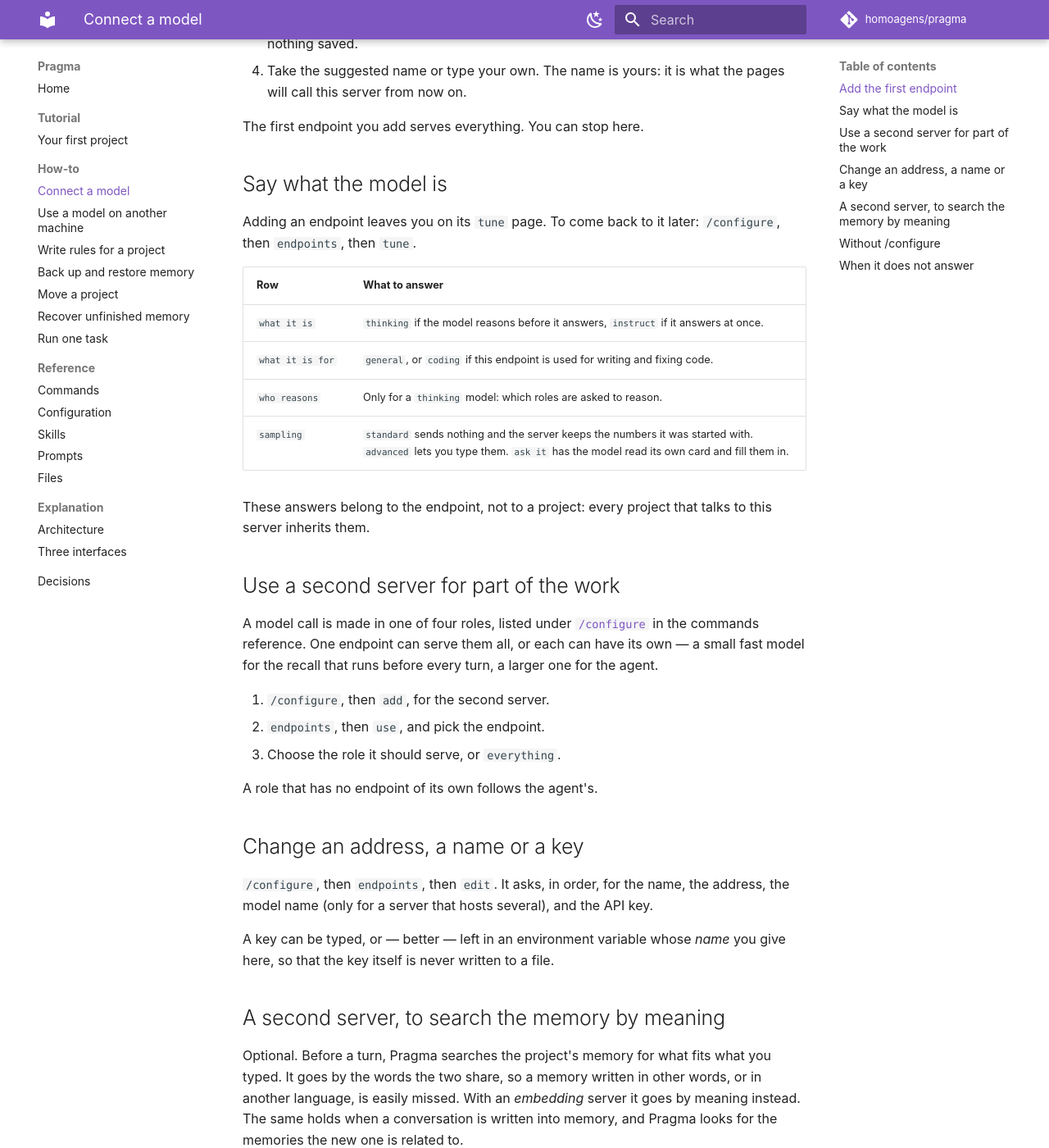
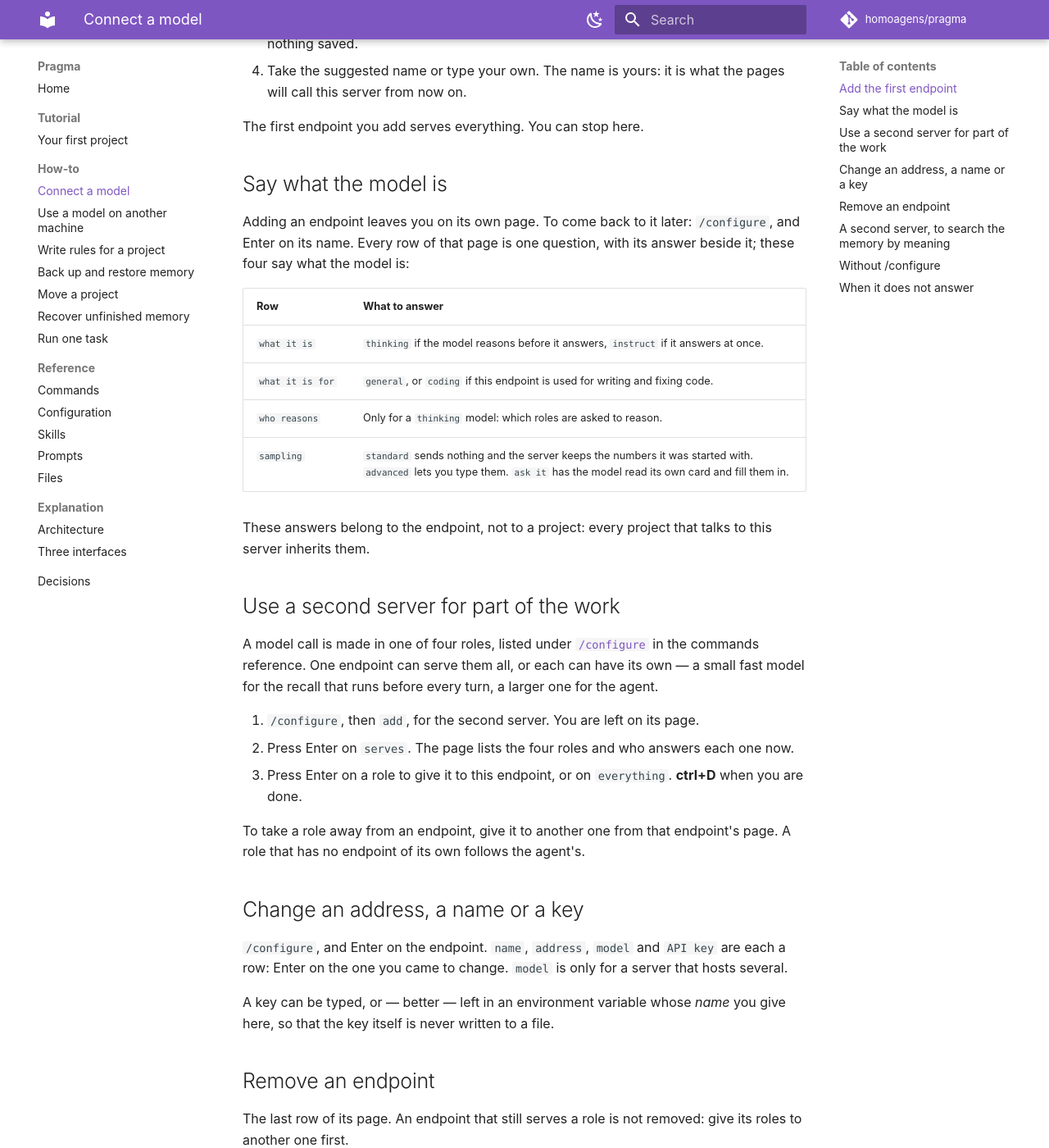
Before and after one commit to homoagens/pragma, an MkDocs documentation site: the page built from docs/how-to/connect-a-model.md, in a window 1280 px wide and 1400 px high, scrolled down 585 px. Shown: the whole window at 82% size. Built offline with MkDocs 1.6.1 and Material for MkDocs 9.7.7, drawn with Linux system fonts in a browser that asks for light colours; plug-ins that fetch from the network failed and are left out; comment, search, counter and statistics services are not loaded.

Commit message:
feat(configure): the endpoints are the page's rows
The page drew its endpoints and, under them, a list of verbs: add, remove,
endpoints. `endpoints` drew them again above three more - use, tune, edit -
and each of those then asked "which endpoint?" over the names a third
time. Seven keys to change an address, three of them spent saying which
server was meant, on a page that had been showing it all along.

The endpoints are now what the cursor walks. Each is a row - its name, the
roles it serves and, under it, what answers there, where, and what it is -
and Enter on one opens its own page, where every row is one question and
says its answer beside its name:

    serves          agent memory critic     the roles that ask this server
    what it is      thinking                a reasoning model, or one that ...
    what it is for  coding
    who reasons     agent, critic
    sampling        temperature 0.6, top_p 0.95, top_k 20

    name            montecucco
    address         127.0.0.1:8290
    model           the server's own
    API key         none

    remove

`use`, `tune`, `edit` and `remove` are gone as words; what they did is those
rows. `edit` asked its four questions in a row, whichever of them you had
come to change: each is asked alone, and writes only what it asked.

SERVES SHOWS WHAT IT TAKES FROM. It asked which role over a list of the
roles alone. The list now says who answers each one, Enter gives it to this
endpoint, and the page stays for another.

A row that could change nothing is not drawn: `serves` with one endpoint,
`who reasons` on a model that answers at once.

THE SERVERS ARE NOT ASKED AGAIN BY EVERY PAGE. Each page that names one says
whether it answers, and one that is switched off takes seconds to say so:
into an endpoint and back was that wait twice, on an empty screen. An answer
is kept for a few seconds - an address or a key that changed is asked at
once - and while a server is being asked, the page says so.

An endpoint just added opens on its own page, as it used to open on `tune`.

Co-Authored-By: Claude Opus 5.5 <noreply@anthropic.com>

```diff
--- a/docs/how-to/connect-a-model.md
+++ b/docs/how-to/connect-a-model.md
@@ -25,8 +25,9 @@ The first endpoint you add serves everything. You can stop here.
 
 ## Say what the model is
 
-Adding an endpoint leaves you on its `tune` page. To come back to it later:
-`/configure`, then `endpoints`, then `tune`.
+Adding an endpoint leaves you on its own page. To come back to it later:
+`/configure`, and Enter on its name. Every row of that page is one question,
+with its answer beside it; these four say what the model is:
 
 | Row | What to answer |
 |---|---|
@@ -45,20 +46,28 @@ A model call is made in one of four roles, listed under
 One endpoint can serve them all, or each can have its own — a small fast model
 for the recall that runs before every turn, a larger one for the agent.
 
-1. `/configure`, then `add`, for the second server.
-2. `endpoints`, then `use`, and pick the endpoint.
-3. Choose the role it should serve, or `everything`.
+1. `/configure`, then `add`, for the second server. You are left on its page.
+2. Press Enter on `serves`. The page lists the four roles and who answers
+   each one now.
+3. Press Enter on a role to give it to this endpoint, or on `everything`.
+   **ctrl+D** when you are done.
 
-A role that has no endpoint of its own follows the agent's.
+To take a role away from an endpoint, give it to another one from that
+endpoint's page. A role that has no endpoint of its own follows the agent's.
 
 ## Change an address, a name or a key
 
-`/configure`, then `endpoints`, then `edit`. It asks, in order, for the name,
-the address, the model name (only for a server that hosts several), and the
-API key.
+`/configure`, and Enter on the endpoint. `name`, `address`, `model` and
+`API key` are each a row: Enter on the one you came to change. `model` is
+only for a server that hosts several.
 
 A key can be typed, or — better — left in an environment variable whose
 *name* you give here, so that the key itself is never written to a file.
+
+## Remove an endpoint
+
+The last row of its page. An endpoint that still serves a role is not
+removed: give its roles to another one first.
 
 ## A second server, to search the memory by meaning
 
```
Also changed, not shown: docs/build.py (+9 -3 lines), docs/reference/commands.md (+16 -7 lines), docs/tutorial/first-project.md (+2 -1 lines), 1 other file.
